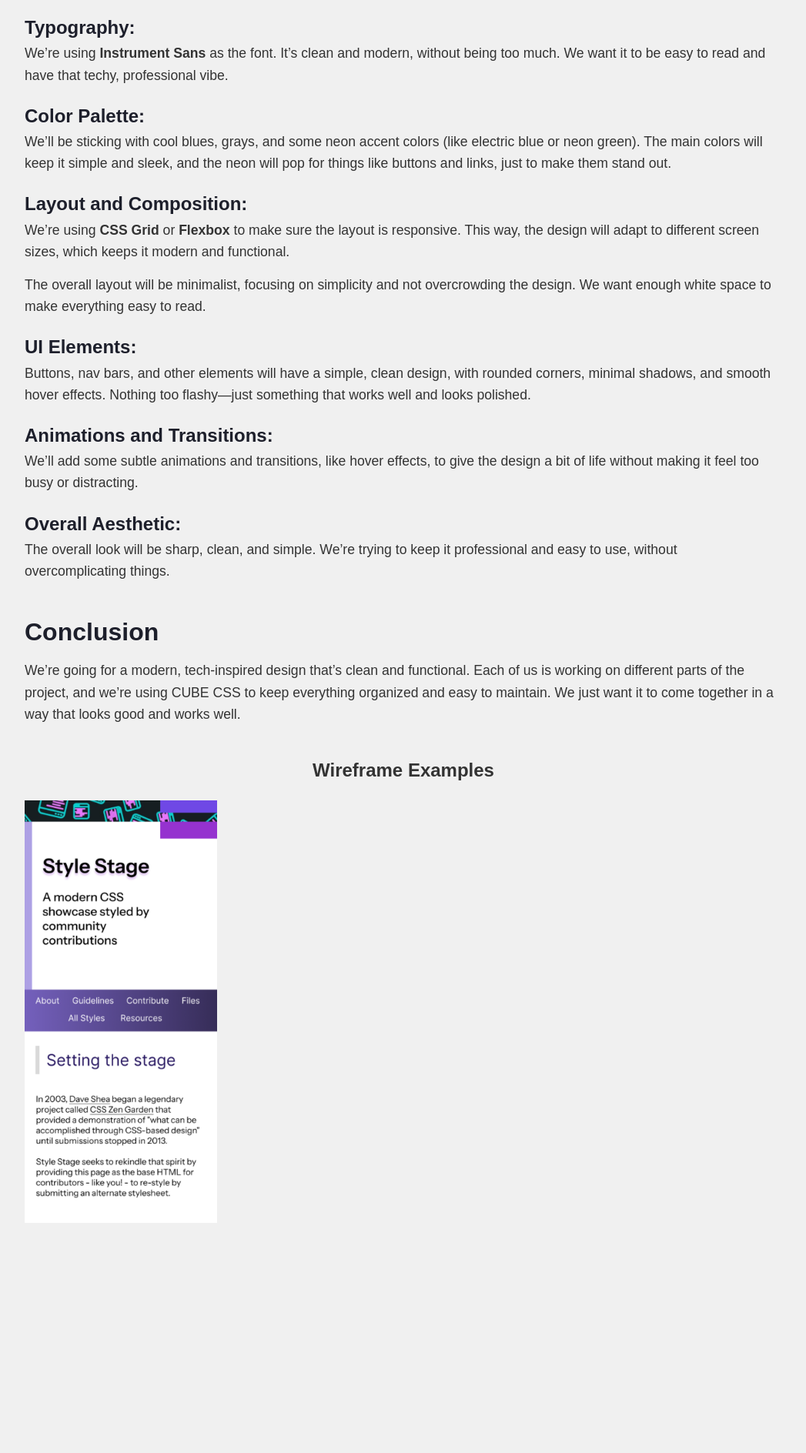
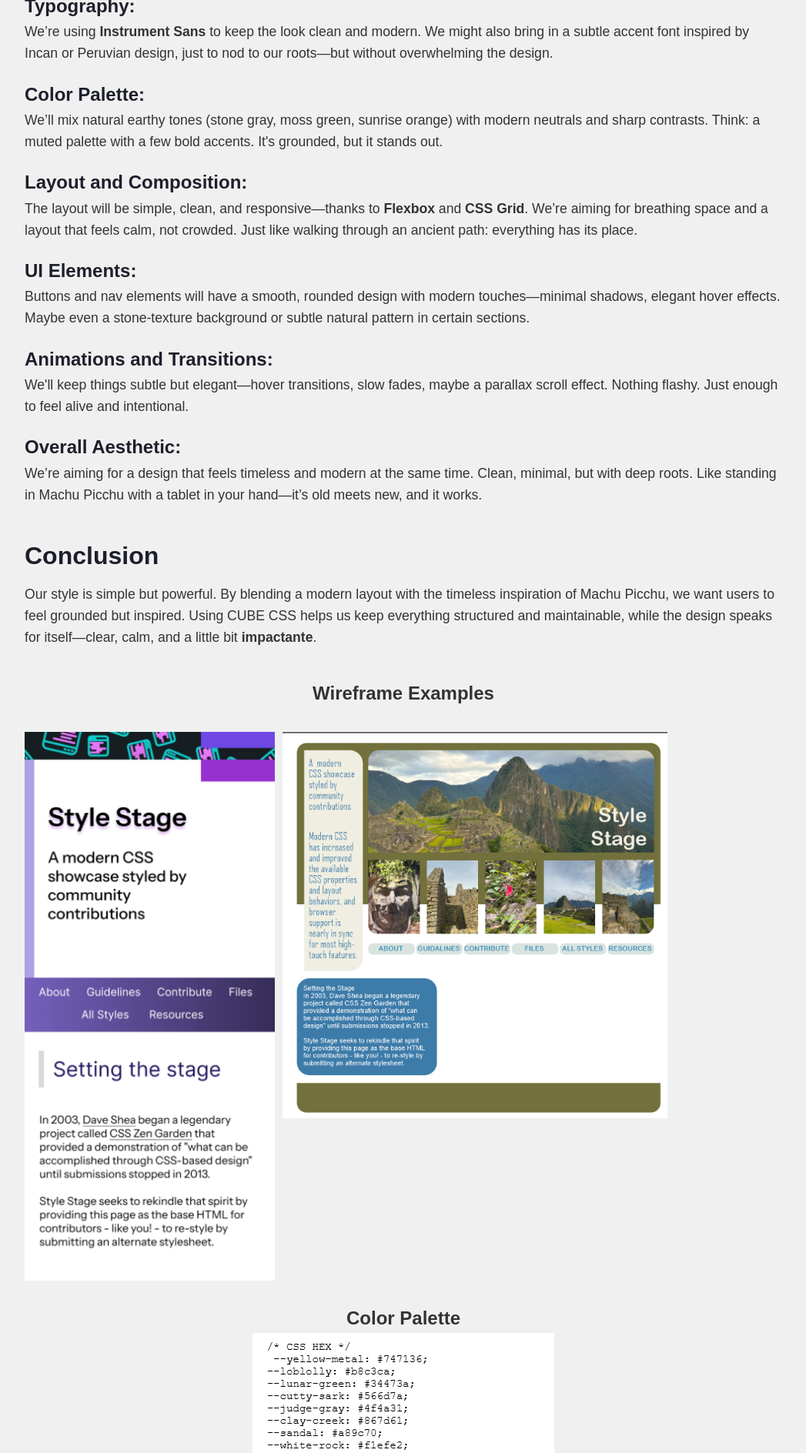
Before and after one commit to anxbell/WDD331R-W04, a plain HTML site: page index.html in a window 1280 px wide. Shown: the part 445-2333 px from the top of the page at 77% size, without its empty margins (116-1163 px from the left). Before the commit the page ends 2074 px from the top, so only its background shows below. Drawn offline with Linux system fonts and the light colour scheme.

Commit message:
Changed to Machu Picchu theme combined with modern and wireframes

```diff
--- a/index.html
+++ b/index.html
@@ -14,49 +14,52 @@
         <li>Valerie Sanchez</li>
         <li>Abel Chavez</li>
       </ul>
-    </section>
     </header>
 
     <section class="section">
-      <h2>Theme: Modern/Technology</h2>
-      <p>For the theme, we decided to go with <strong>Modern/Technology</strong>. It's a pretty simple choice since we’re aiming for a clean, sleek, and professional design that feels up-to-date with current tech trends. We want the site to look modern, but not overly complicated—just something that feels fresh and easy to navigate.</p>
+      <h2>Theme: Modern Meets Machu Picchu</h2>
+      <p>We're keeping it simple—but it will still be <strong>impactante</strong>. Our inspiration? The ancient beauty of <strong>Machu Picchu</strong> blended with a clean, modern tech style. It's a contrast that works: grounded, natural textures paired with smooth, minimalist design.</p>
     </section>
 
     <section class="section">
       <h2>How We're Incorporating the Theme</h2>
+
       <h3>Typography:</h3>
-      <p>We’re using <strong>Instrument Sans</strong> as the font. It’s clean and modern, without being too much. We want it to be easy to read and have that techy, professional vibe.</p>
+      <p>We’re using <strong>Instrument Sans</strong> to keep the look clean and modern. We might also bring in a subtle accent font inspired by Incan or Peruvian design, just to nod to our roots—but without overwhelming the design.</p>
 
       <h3>Color Palette:</h3>
-      <p>We’ll be sticking with cool blues, grays, and some neon accent colors (like electric blue or neon green). The main colors will keep it simple and sleek, and the neon will pop for things like buttons and links, just to make them stand out.</p>
+      <p>We’ll mix natural earthy tones (stone gray, moss green, sunrise orange) with modern neutrals and sharp contrasts. Think: a muted palette with a few bold accents. It's grounded, but it stands out.</p>
 
       <h3>Layout and Composition:</h3>
-      <p>We’re using <strong>CSS Grid</strong> or <strong>Flexbox</strong> to make sure the layout is responsive. This way, the design will adapt to different screen sizes, which keeps it modern and functional.</p>
-      <p>The overall layout will be minimalist, focusing on simplicity and not overcrowding the design. We want enough white space to make everything easy to read.</p>
+      <p>The layout will be simple, clean, and responsive—thanks to <strong>Flexbox</strong> and <strong>CSS Grid</strong>. We’re aiming for breathing space and a layout that feels calm, not crowded. Just like walking through an ancient path: everything has its place.</p>
 
       <h3>UI Elements:</h3>
-      <p>Buttons, nav bars, and other elements will have a simple, clean design, with rounded corners, minimal shadows, and smooth hover effects. Nothing too flashy—just something that works well and looks polished.</p>
+      <p>Buttons and nav elements will have a smooth, rounded design with modern touches—minimal shadows, elegant hover effects. Maybe even a stone-texture background or subtle natural pattern in certain sections.</p>
 
       <h3>Animations and Transitions:</h3>
-      <p>We’ll add some subtle animations and transitions, like hover effects, to give the design a bit of life without making it feel too busy or distracting.</p>
+      <p>We'll keep things subtle but elegant—hover transitions, slow fades, maybe a parallax scroll effect. Nothing flashy. Just enough to feel alive and intentional.</p>
 
       <h3>Overall Aesthetic:</h3>
-      <p>The overall look will be sharp, clean, and simple. We’re trying to keep it professional and easy to use, without overcomplicating things.</p>
+      <p>We’re aiming for a design that feels timeless and modern at the same time. Clean, minimal, but with deep roots. Like standing in Machu Picchu with a tablet in your hand—it’s old meets new, and it works.</p>
     </section>
 
     <section class="section">
       <h2>Conclusion</h2>
-      <p>We’re going for a modern, tech-inspired design that’s clean and functional. Each of us is working on different parts of the project, and we’re using CUBE CSS to keep everything organized and easy to maintain. We just want it to come together in a way that looks good and works well.</p>
+      <p>Our style is simple but powerful. By blending a modern layout with the timeless inspiration of Machu Picchu, we want users to feel grounded but inspired. Using CUBE CSS helps us keep everything structured and maintainable, while the design speaks for itself—clear, calm, and a little bit <strong>impactante</strong>.</p>
     </section>
 
     <section class="images">
       <h2>Wireframe Examples</h2>
       <div class="image-placeholder">
         <img src="image.png" alt="Wireframe">
+        <img src="wireframe-2.png" alt="Wireframe">
       </div>
-
+      <div>
+        <h2>Color Palette</h2>
+        <img src="colors.png" alt="Color palette inspired by Machu Picchu">
+      </div>
     </section>
   </div>
+</body>
 
-</body>
 </html>
--- a/styles.css
+++ b/styles.css
@@ -54,27 +54,19 @@ header h1 {
 .images {
   text-align: center;
 }
-
 .image-placeholder {
   margin: 20px 0;
+  display: grid;
+  grid-template-columns: 1fr 2fr;
+  gap: 10px;
 }
 
 .image-placeholder img {
   width: 100%;
-  max-width: 250px;
+  max-width: 500px;
   height: auto;
   display: block;
   margin: 10px 0;
-}
-
-footer {
-  background-color: #1d1f2b;
-  color: #fff;
-  padding: 10px;
-  text-align: center;
-  position: fixed;
-  bottom: 0;
-  width: 100%;
 }
 
 ul {
```
Also changed, not shown: colors.png (added), wireframe-2.png (added).
